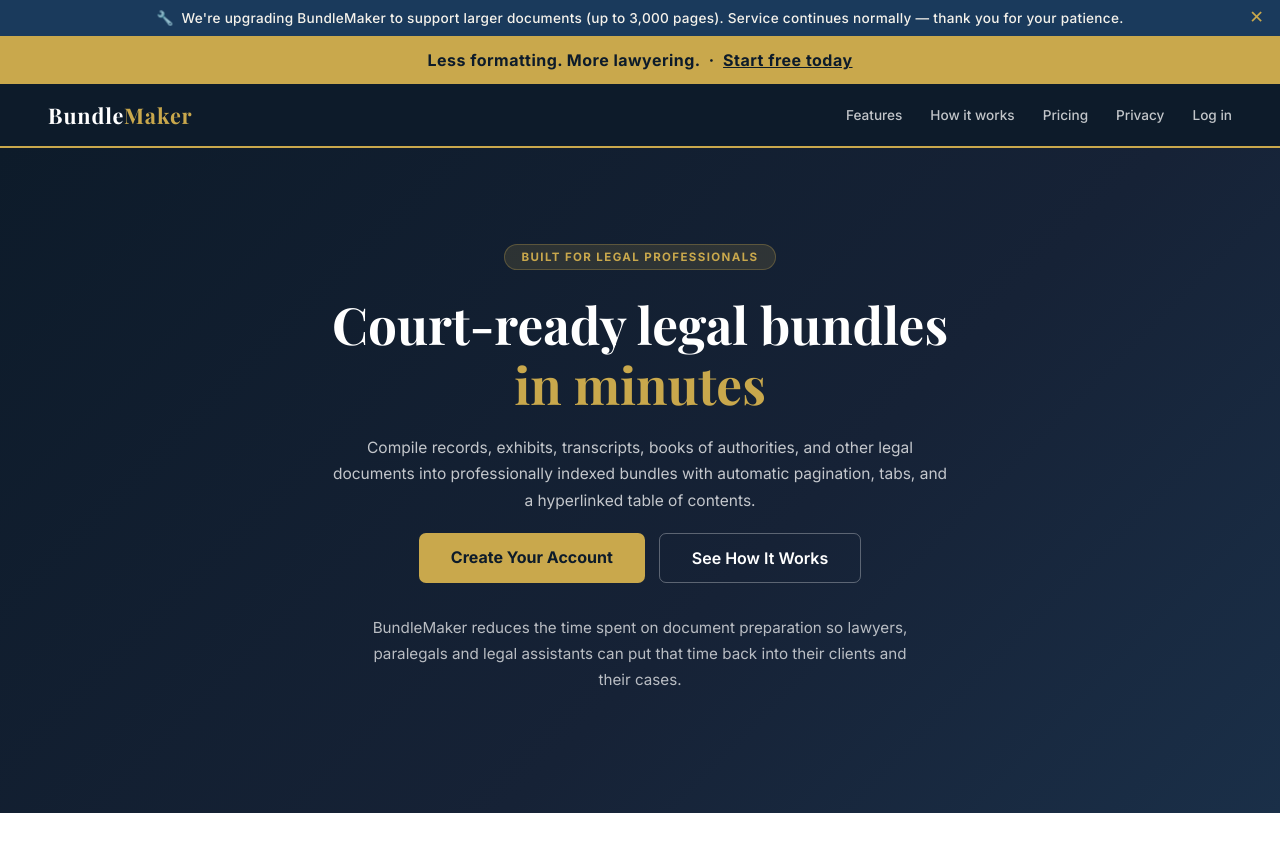
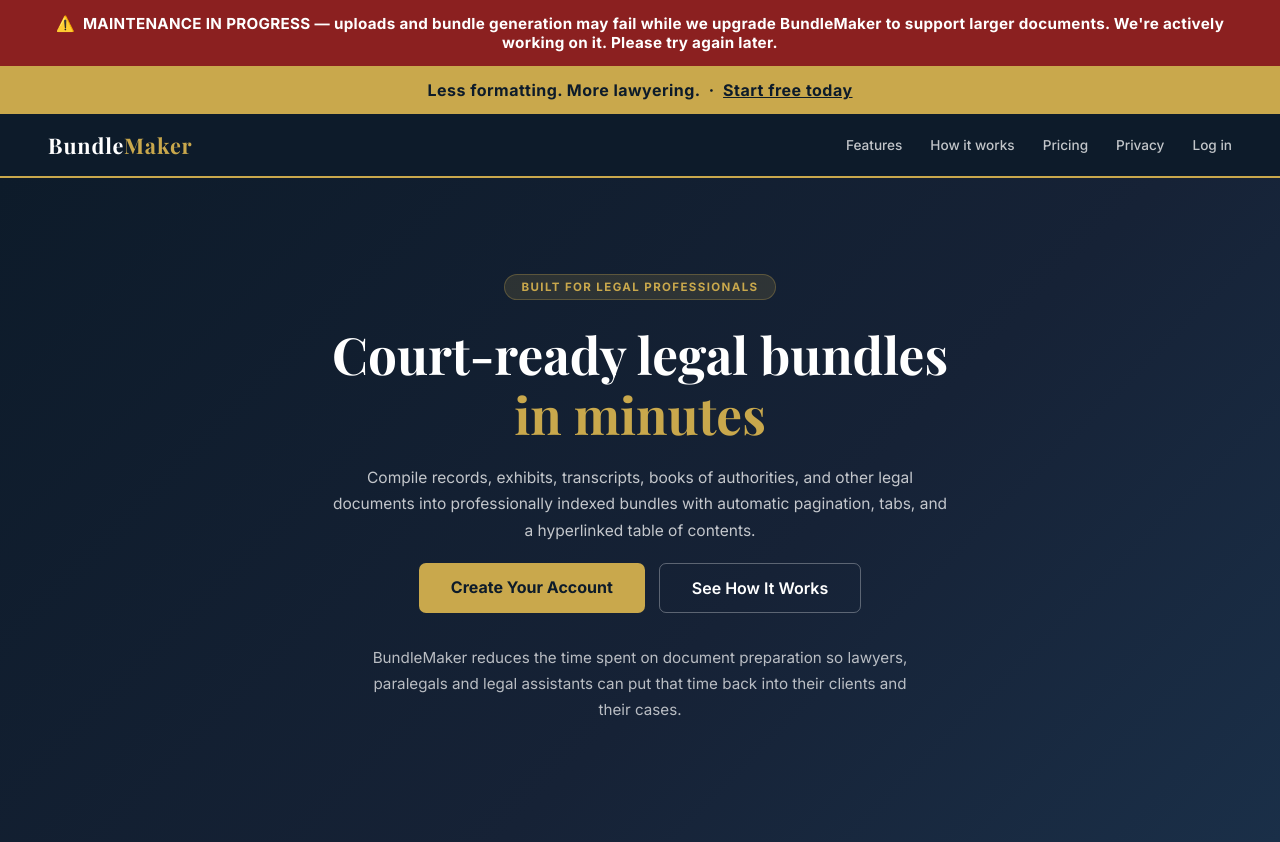
Before and after one commit to AmieOnda2013/bundlemaker, a Flask app: page / in a window 1280 px wide. Shown: the top 842 px of the page. Run offline with Flask 3, Linux system fonts and the light colour scheme.

Commit message:
Fix generate crash on AES-encrypted PDFs; make maintenance banner honest
- Add cryptography package (pypdf needs it for AES-secured PDFs —
  this was the 'Failed to generate bundle' crash in production)
- Decrypt empty-password PDFs at upload so merge never sees encryption
- Maintenance banner now warns prominently that uploads/generation
  may fail, instead of claiming normal service

Co-Authored-By: Claude Fable 5 <noreply@anthropic.com>

```diff
--- a/app.py
+++ b/app.py
@@ -437,6 +437,27 @@ def resolve_jurisdiction(country, jurisdiction_value):
     return "", ""
 
 
+def _decrypt_pdf_if_needed(filepath):
+    """Court-filed and bank PDFs are often AES-"secured" with an empty user
+    password. Rewrite them decrypted so merging never hits encryption."""
+    try:
+        rdr = PdfReader(filepath)
+        if not rdr.is_encrypted:
+            return
+        rdr.decrypt("")
+        w = PdfWriter()
+        for pg in rdr.pages:
+            w.add_page(pg)
+        tmp = filepath + ".dec"
+        with open(tmp, "wb") as fh:
+            w.write(fh)
+        os.replace(tmp, filepath)
+    except Exception as e:
+        # Password-protected with a real password — leave as-is; the
+        # upload will fail visibly at page count rather than at merge.
+        app.logger.warning(f"Could not decrypt {filepath}: {e}")
+
+
 def _make_file_item(f, ext):
     """Save an uploaded file, convert images, return item dict."""
     os.makedirs(UPLOAD_FOLDER, exist_ok=True)  # re-ensure dir on ephemeral FS
@@ -456,6 +477,7 @@ def _make_file_item(f, ext):
         filepath = pdf_dest
     else:
         filepath = raw_dest
+        _decrypt_pdf_if_needed(filepath)
     base_name  = os.path.splitext(f.filename)[0].replace("_", " ").replace("-", " ")
     page_count = get_pdf_page_count(filepath)
     file_type  = "image" if ext in IMAGE_EXTENSIONS else ("word" if ext in WORD_EXTENSIONS else "pdf")
--- a/requirements.txt
+++ b/requirements.txt
@@ -6,6 +6,7 @@ flask-sqlalchemy==3.1.1
 pg8000==1.31.2
 stripe==11.4.0
 pypdf==6.14.2
+cryptography>=42.0
 reportlab==5.0.0
 pillow==11.3.0
 gunicorn==23.0.0
--- a/templates/index.html
+++ b/templates/index.html
@@ -534,9 +534,8 @@ footer span{color:var(--gold)}
 <body>
 
 <!-- ── Maintenance banner ── -->
-<div id="maintenance-banner" style="background:#1a3a5c;color:#f5f2eb;text-align:center;padding:10px 20px;font-size:0.85rem;font-weight:500;letter-spacing:0.02em;position:relative">
-  🔧 &nbsp;We're upgrading BundleMaker to support larger documents (up to 3,000 pages). Service continues normally — thank you for your patience.
-  <button onclick="document.getElementById('maintenance-banner').style.display='none'" style="position:absolute;right:16px;top:50%;transform:translateY(-50%);background:none;border:none;color:#c9a84c;font-size:1.1rem;cursor:pointer;line-height:1">✕</button>
+<div id="maintenance-banner" style="background:#8b2020;color:#fff;text-align:center;padding:14px 24px;font-size:0.95rem;font-weight:700;letter-spacing:0.02em">
+  ⚠️ &nbsp;MAINTENANCE IN PROGRESS — uploads and bundle generation may fail while we upgrade BundleMaker to support larger documents. We're actively working on it. Please try again later.
 </div>
 
 <!-- ── Header ── -->
--- a/templates/landing.html
+++ b/templates/landing.html
@@ -154,9 +154,8 @@
 <body>
 
 <!-- ── Maintenance banner ── -->
-<div id="maintenance-banner" style="background:#1a3a5c;color:#f5f2eb;text-align:center;padding:10px 20px;font-size:0.85rem;font-weight:500;letter-spacing:0.02em;position:relative">
-  🔧 &nbsp;We're upgrading BundleMaker to support larger documents (up to 3,000 pages). Service continues normally — thank you for your patience.
-  <button onclick="document.getElementById('maintenance-banner').style.display='none'" style="position:absolute;right:16px;top:50%;transform:translateY(-50%);background:none;border:none;color:#c9a84c;font-size:1.1rem;cursor:pointer;line-height:1">✕</button>
+<div id="maintenance-banner" style="background:#8b2020;color:#fff;text-align:center;padding:14px 24px;font-size:0.95rem;font-weight:700;letter-spacing:0.02em">
+  ⚠️ &nbsp;MAINTENANCE IN PROGRESS — uploads and bundle generation may fail while we upgrade BundleMaker to support larger documents. We're actively working on it. Please try again later.
 </div>
 
 <!-- ── Top bar ── -->
```
